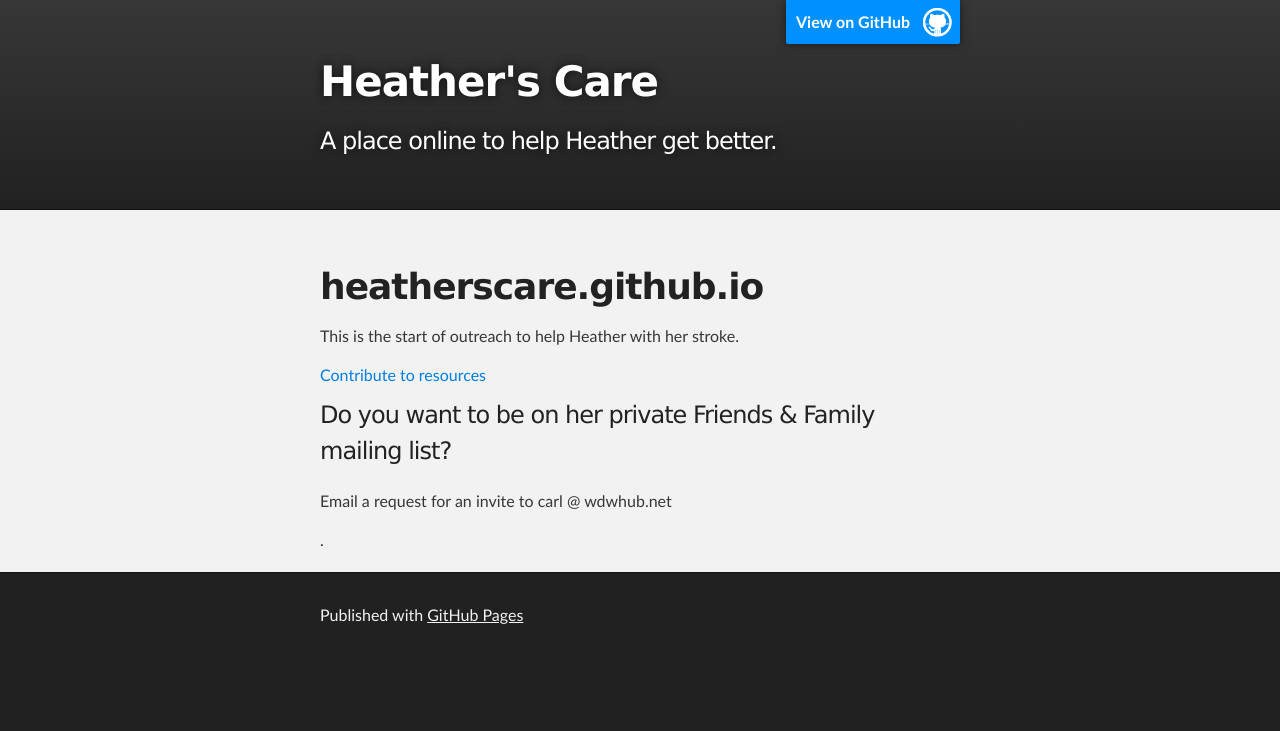
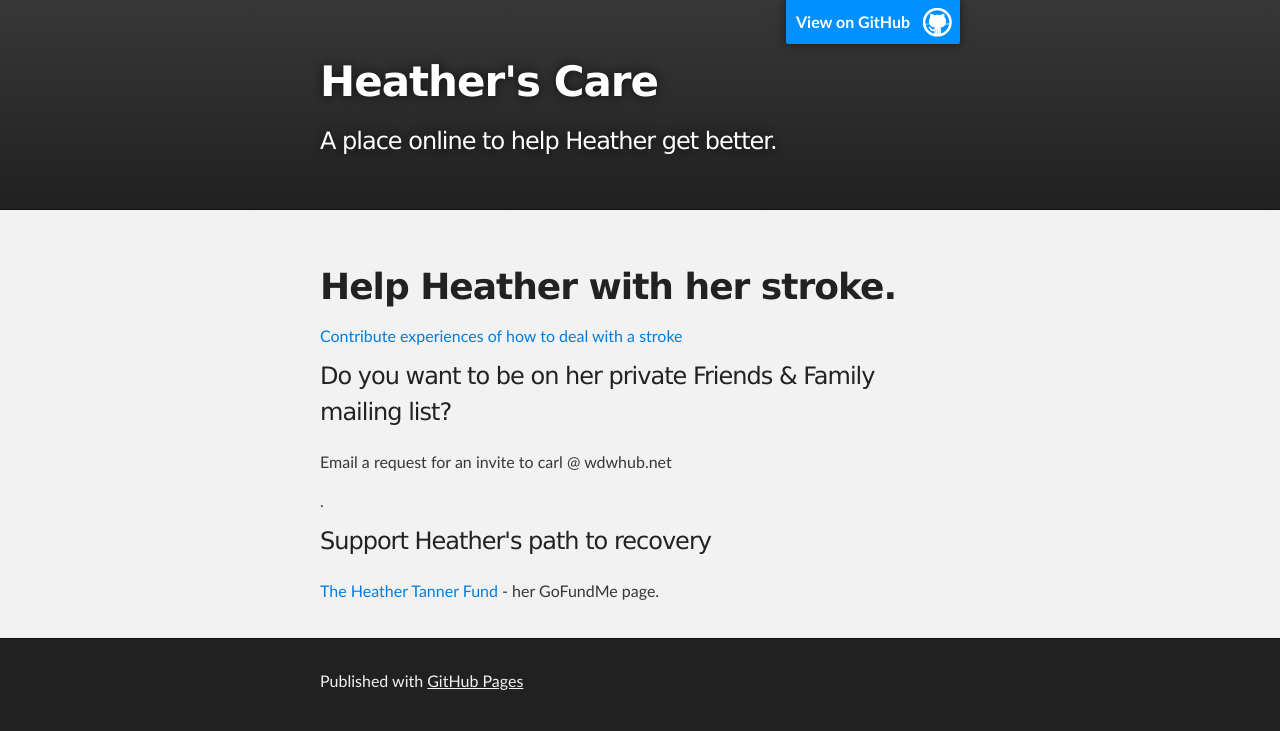
Before and after one commit to HeathersCare/heatherscare.github.io, a plain HTML site: page index.html in a window 1280 px wide. Drawn offline with Linux system fonts and the light colour scheme.

Commit message:
added gofundme page

```diff
--- a/index.html
+++ b/index.html
@@ -28,12 +28,15 @@
     <div id="main_content_wrap" class="outer">
       <section id="main_content" class="inner">
         <h1>
-<a id="heatherscaregithubio" class="anchor" href="#heatherscaregithubio" aria-hidden="true"><span class="octicon octicon-link"></span></a>heatherscare.github.io</h1>
+<a id="heatherscaregithubio" class="anchor" href="#heatherscaregithubio" aria-hidden="true"><span class="octicon octicon-link"></span></a>Help Heather with her stroke.</h1>
 
-<p>This is the start of outreach to help Heather with her stroke.</p>
-<a href="https://github.com/HeathersCare/heatherscare.github.io/wiki">Contribute to resources</a><br />
-<h2 id="mailing_list">Do you want to be on her private Friends &amp; Family mailing list?</h1>
+<a href="https://github.com/HeathersCare/heatherscare.github.io/wiki">Contribute experiences of how to deal with a stroke</a><br />
+<h2 class="outreach_header">Do you want to be on her private Friends &amp; Family mailing list?</h1>
 <p>  Email a request for an invite to carl @ wdwhub.net</p>.
+
+<h2 class="outreach_header">Support Heather's path to recovery</h1>
+
+<p><a href="http://www.gofundme.com/heathertanner">The Heather Tanner Fund</a> - her GoFundMe page.</p>
       </section>
     </div>
 
--- a/stylesheets/stylesheet.css
+++ b/stylesheets/stylesheet.css
@@ -315,7 +315,7 @@ Full-Width Styles
   text-shadow: #111 0px 0px 10px;
 }
 
-#mailing_list {
+.outreach_header {
     font-size: 24px;
     font-weight: 300;
     background: transparent none repeat scroll 0% 0%;
```
